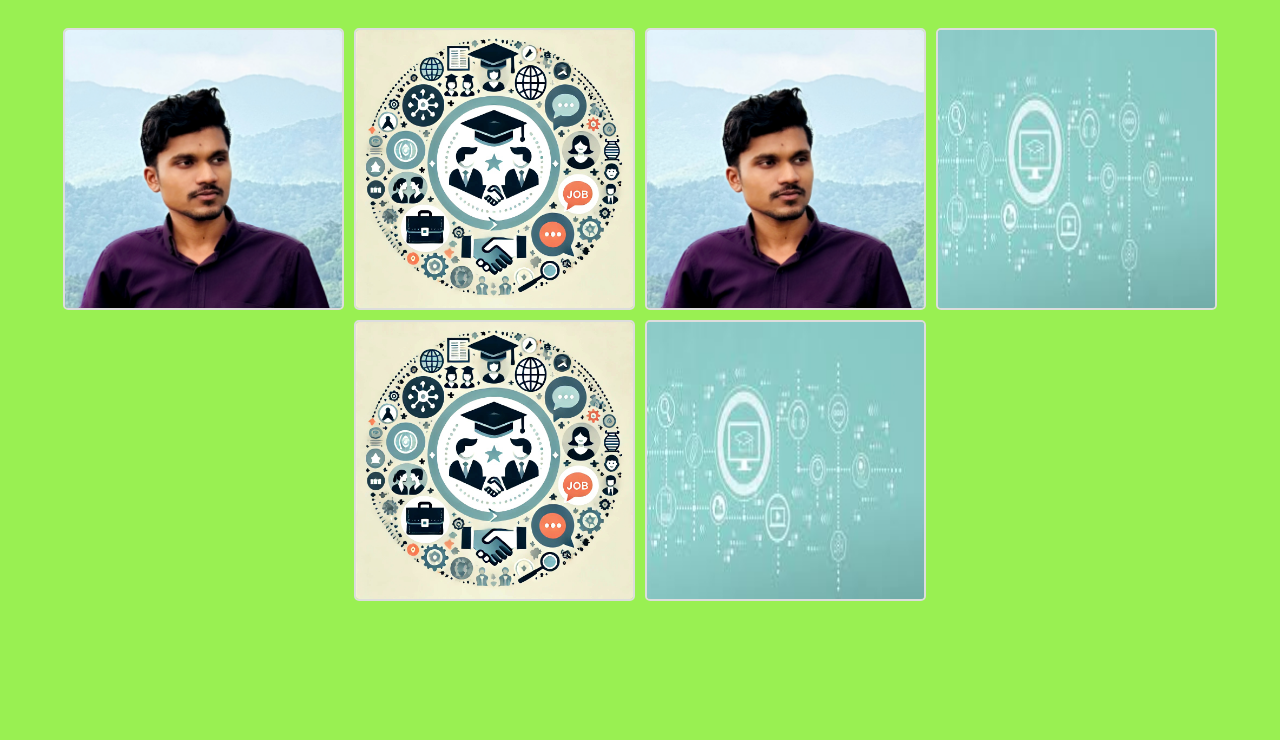
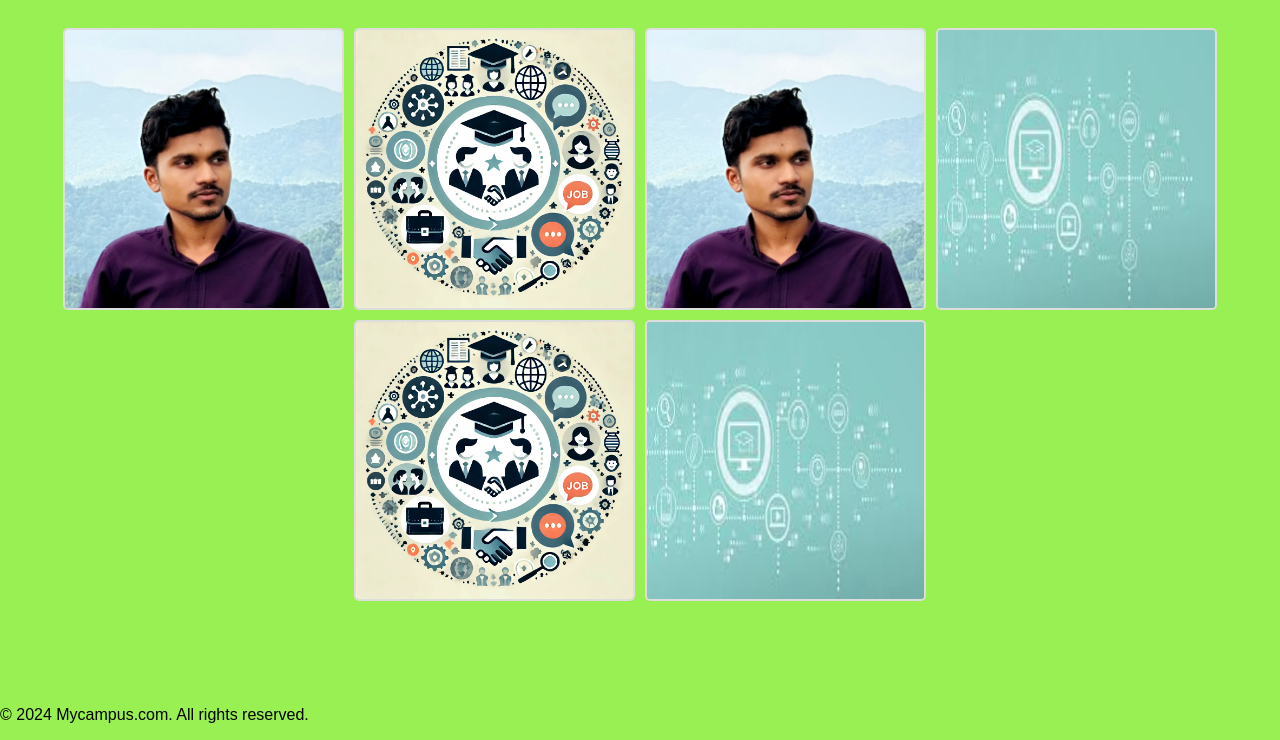
Before and after one commit to mycampuscom/MYCAMPUS.COM, a plain HTML site: page img.html in a window 1280 px wide. Shown: the part 60-800 px from the top of the page. Drawn offline with Linux system fonts and the light colour scheme.

Commit message:
Update img.html

```diff
--- a/img.html
+++ b/img.html
@@ -4,6 +4,11 @@
   <meta charset="UTF-8">
   <title>Image Gallery</title>
   <style>
+    html,body{
+            height: 100%;
+            margin: 0;
+        }
+
     .heading {
         text-align: center;
         margin-top: 20px;
@@ -12,11 +17,16 @@
       transform: scale(1.05);
     }
     body {
+      display: flex;
+      flex-direction: column;
       font-family: Arial, sans-serif;
       background-color: rgb(153, 240, 82);
       margin: 0;
       padding: 0;
     }
+    .wrapper{
+            flex: 1;
+        }
 
     .gallery {
       display: flex;
@@ -60,6 +70,7 @@
   </style>
 </head>
 <body>
+  <div class="wrapper">
 <h1 class="heading">MY CAMPUS.COM</h1>
 
 <div class="gallery">
@@ -88,5 +99,10 @@
   }
 </script>
 
+  </div>
+<footer>
+        <p>&copy; 2024 Mycampus.com. All rights reserved.</p>
+</footer>
+
 </body>
 </html>
```
